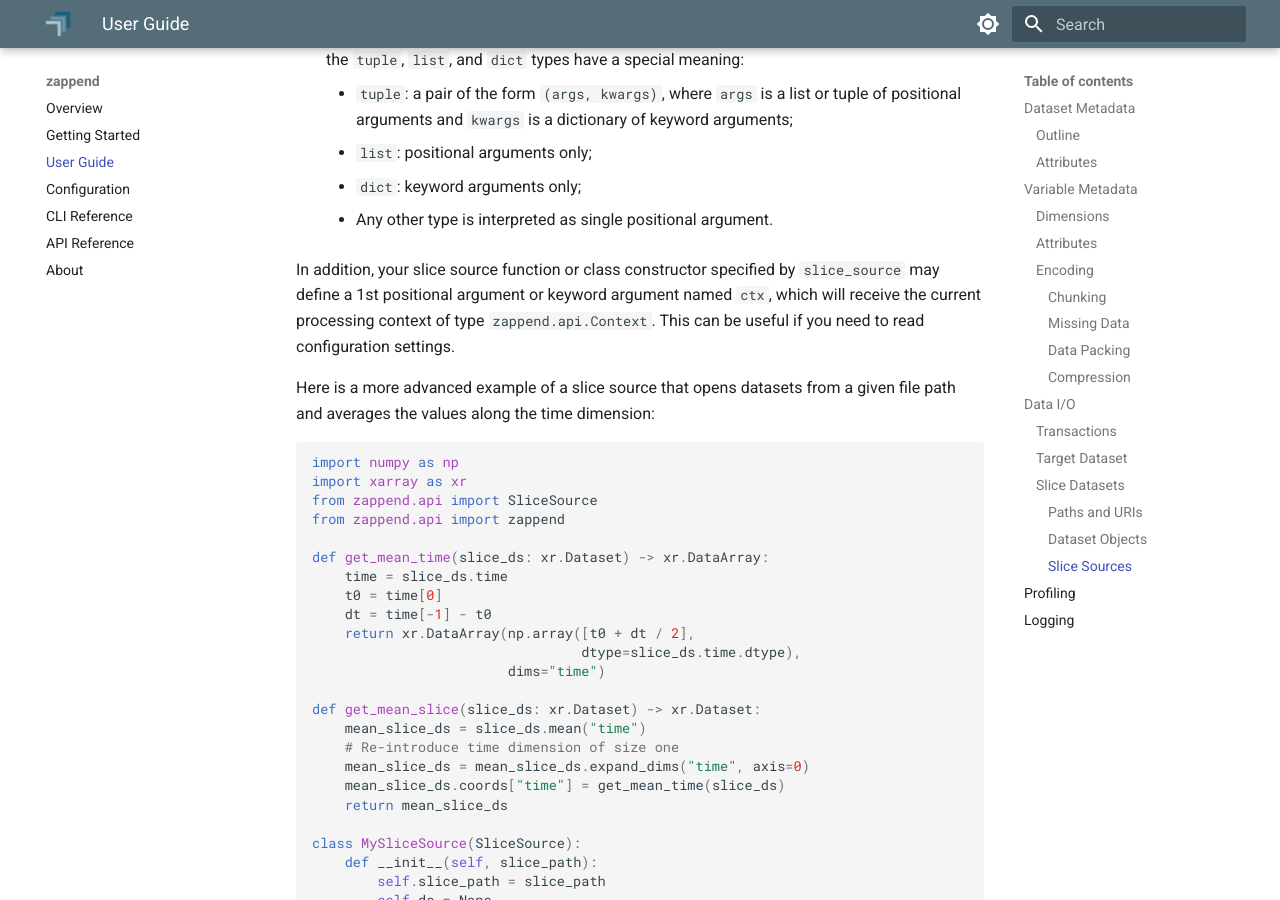
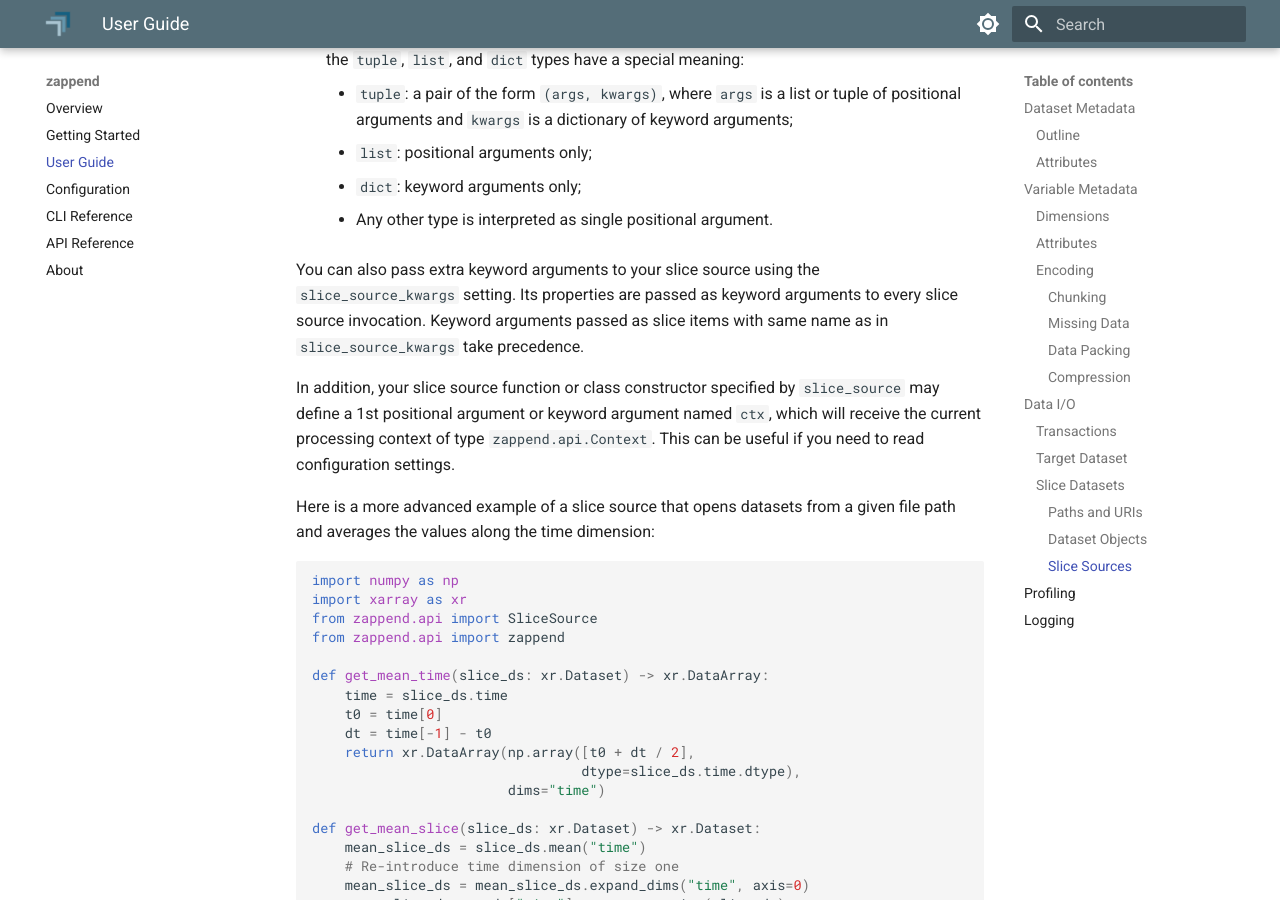
Before and after one commit to bcdev/zappend, an MkDocs documentation site: the page built from docs/guide.md, in a window 1280 px wide and 900 px high, scrolled down 14880 px. Built offline with MkDocs 1.6.1 and Material for MkDocs 9.7.7, drawn with Linux system fonts in a browser that asks for light colours.

Commit message:
updated docs

```diff
--- a/docs/guide.md
+++ b/docs/guide.md
@@ -760,6 +760,11 @@ argument to your slice source.
     - `dict`: keyword arguments only;
     - Any other type is interpreted as single positional argument.
 
+You can also pass extra keyword arguments to your slice source using the
+`slice_source_kwargs` setting. Its properties are passed as keyword arguments to
+every slice source invocation. Keyword arguments passed as slice items with same name
+as in `slice_source_kwargs` take precedence.
+
 In addition, your slice source function or class constructor specified by
 `slice_source` may define a 1st positional argument or keyword argument
 named `ctx`, which will receive the current processing context of type
```
